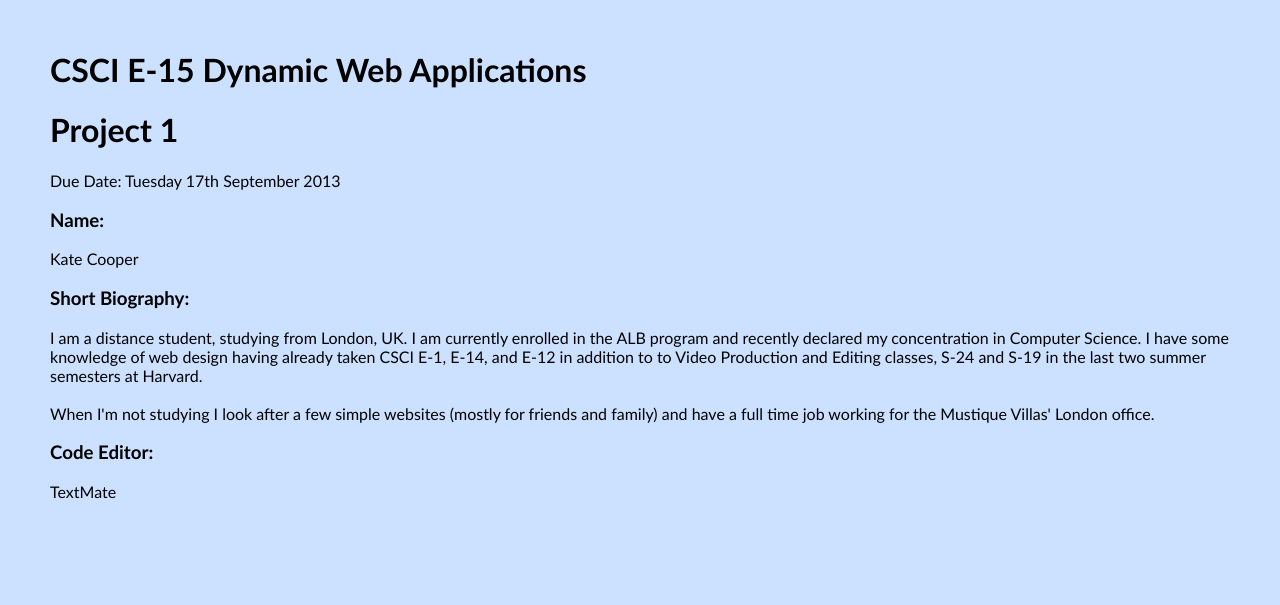
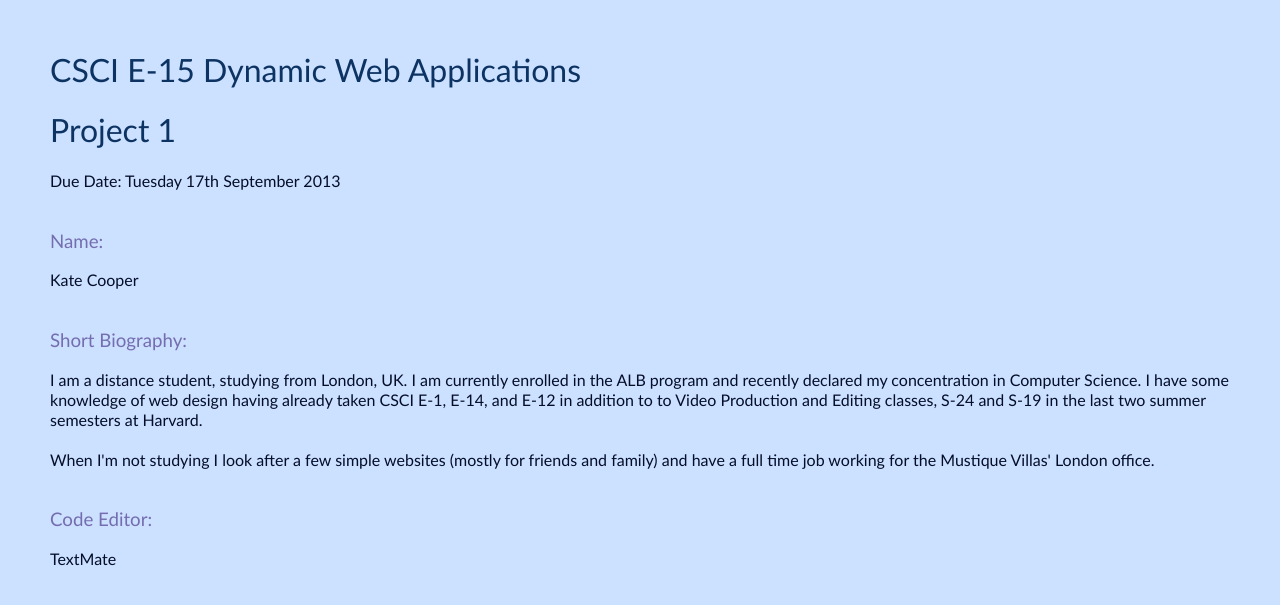
Before and after one commit to katecooperuk/p1.katecooperuk.com, a PHP site: page / in a window 1280 px wide. Shown: the top 605 px of the page. Run offline with PHP 8.4, Linux system fonts and the light colour scheme.

Commit message:
Edit CSS to include p and h styles

```diff
--- a/project1.css
+++ b/project1.css
@@ -8,3 +8,21 @@ border: 0;
 background: #cce0ff;
 font-family: "Gill Sans", "Gill Sans MT", "Myriad Pro", "DejaVu Sans Condensed", Helvetica, Arial, sans-serif;
 }
+
+h1, h2 {
+color: #0d3362;
+font-weight: 400;
+}
+
+h3, h4 {
+padding: 20px 0 0 0;
+color: #746db0;
+font-weight: 400;
+}
+
+
+p {
+font-size: 100%;
+line-height: 15pt;
+color: #040e29;
+}
```
